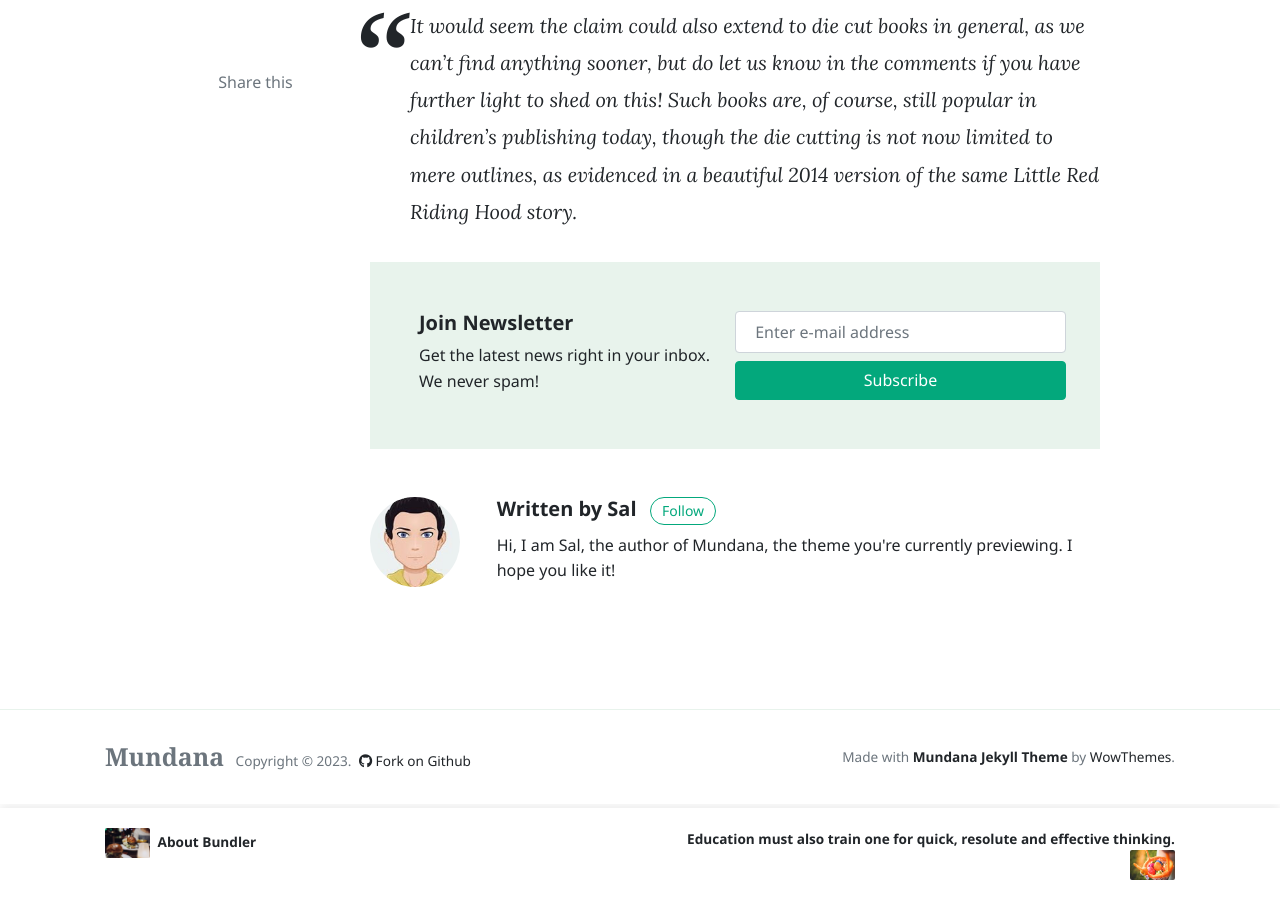
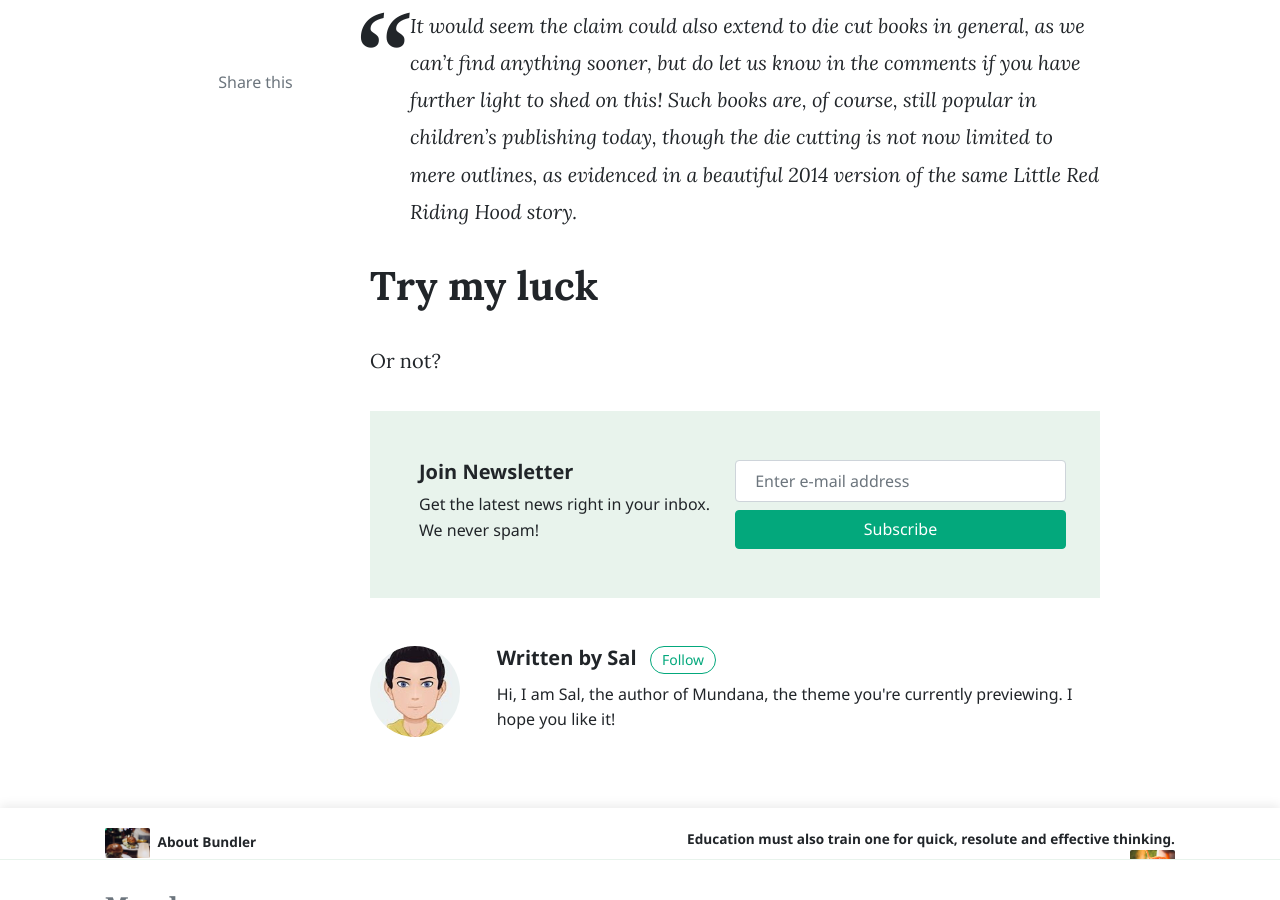
Before and after one commit to 0wnway/simplywhy, a Jekyll site: the page built from _posts/2019-01-30-acumulated-experience.md, in a window 1280 px wide and 900 px high, scrolled down 1291 px. Built offline with Jekyll 4.4.1, drawn with Linux system fonts in a browser that asks for light colours; nearby versions of some CDN libraries; comment, search, counter and statistics services are not loaded.

Commit message:
Vault autocommit on iPad von Marta

```diff
--- a/_posts/2019-01-30-acumulated-experience.md
+++ b/_posts/2019-01-30-acumulated-experience.md
@@ -14,3 +14,7 @@ The first mass-produced book to deviate from a rectilinear format, at least in t
 An 1868 Prang catalogue would later claim that such “books in the shape of a regular paper Doll... originated with us”.
 
 > It would seem the claim could also extend to die cut books in general, as we can’t find anything sooner, but do let us know in the comments if you have further light to shed on this! Such books are, of course, still popular in children’s publishing today, though the die cutting is not now limited to mere outlines, as evidenced in a beautiful 2014 version of the same Little Red Riding Hood story.
+
+
+# Try my luck
+Or not?
```
